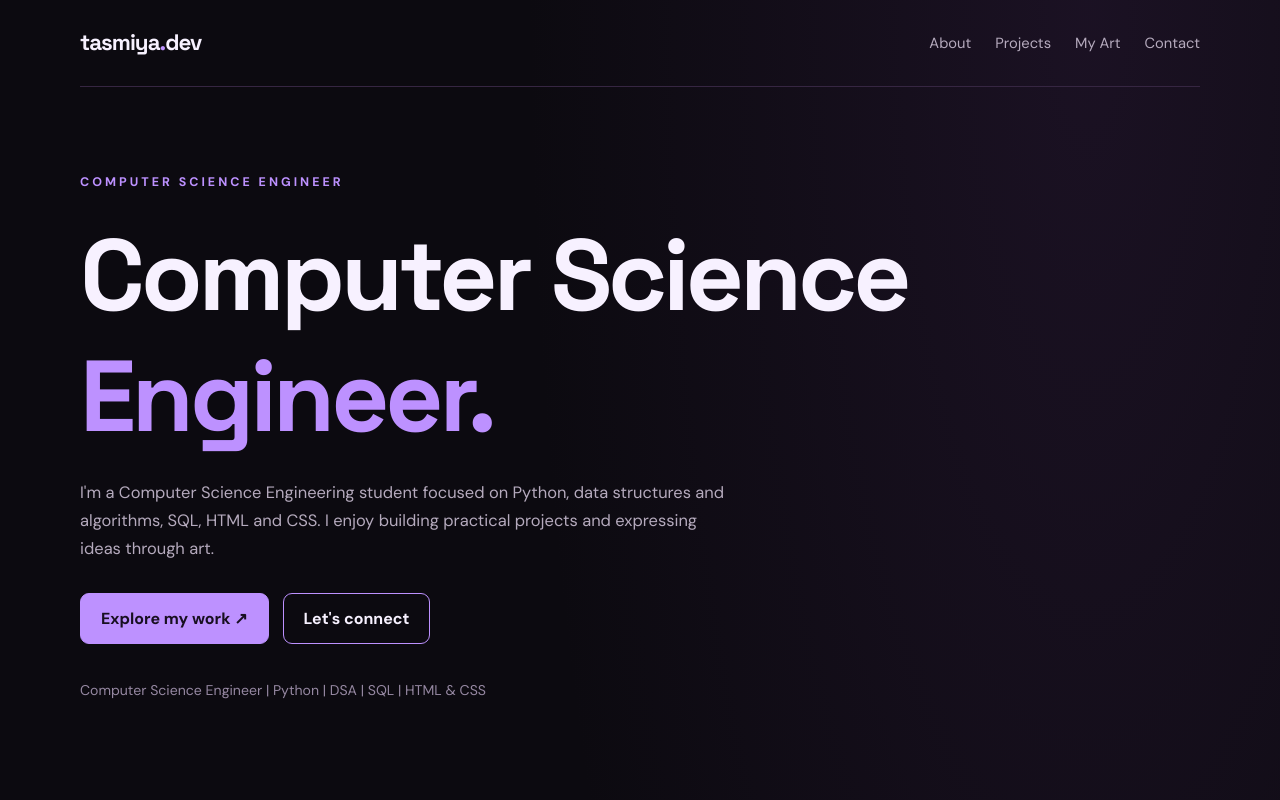
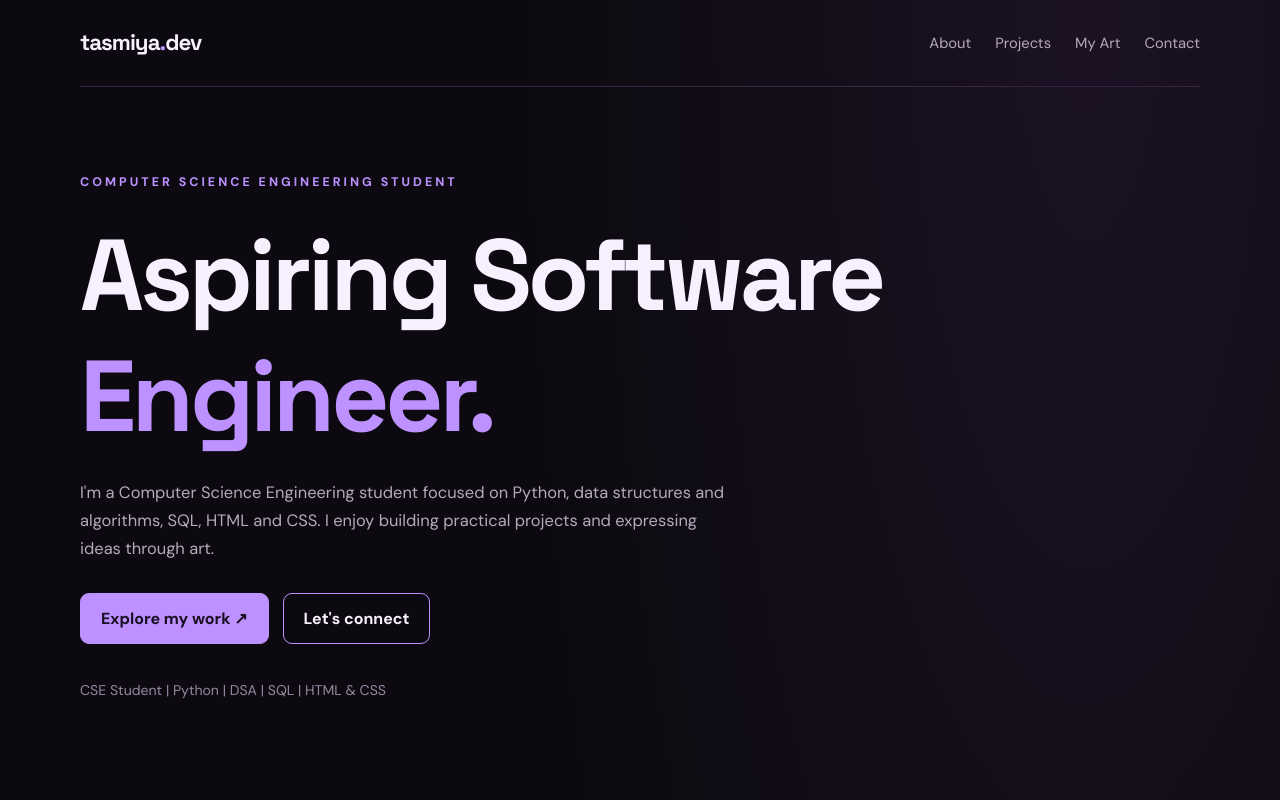
Before and after one commit to tassy-ak/tasportfolio, a plain HTML site: page index.html in a window 1280 px wide. Shown: the top 800 px of the page. Drawn offline with Linux system fonts and the light colour scheme.

Commit message:
Refresh portfolio headline for current student status

```diff
--- a/index.html
+++ b/index.html
@@ -5,7 +5,7 @@
   <meta charset="UTF-8">
   <meta name="viewport" content="width=device-width, initial-scale=1.0">
   <meta name="description" content="Computer Science Engineer portfolio focused on Python, DSA, SQL, HTML, CSS, software projects and original artwork.">
-  <title>Tasmiya | Computer Science Engineer</title>
+  <title>Tasmiya | Aspiring Software Engineer</title>
 
   <link rel="preconnect" href="https://fonts.googleapis.com">
   <link rel="preconnect" href="https://fonts.gstatic.com" crossorigin>
@@ -451,10 +451,10 @@
 
     <!-- HERO -->
     <header class="hero" id="home">
-      <div class="eyebrow">Computer Science Engineer</div>
+      <div class="eyebrow">Computer Science Engineering Student</div>
 
       <h1>
-        Computer Science<br>
+        Aspiring Software<br>
         <span>Engineer.</span>
       </h1>
 
@@ -470,7 +470,7 @@
       </div>
 
       <div class="hero-note">
-        Computer Science Engineer | Python | DSA | SQL | HTML & CSS
+        CSE Student | Python | DSA | SQL | HTML & CSS
       </div>
     </header>
 
@@ -680,7 +680,7 @@
     <footer>
       <div class="footer-row">
         <p>Made with curiosity, creativity & a little purple magic.</p>
-        <p>© 2026 Tasmiya · Computer Science Engineer & Artist</p>
+        <p>© 2026 Tasmiya · CSE Student & Artist</p>
       </div>
     </footer>
 
```
